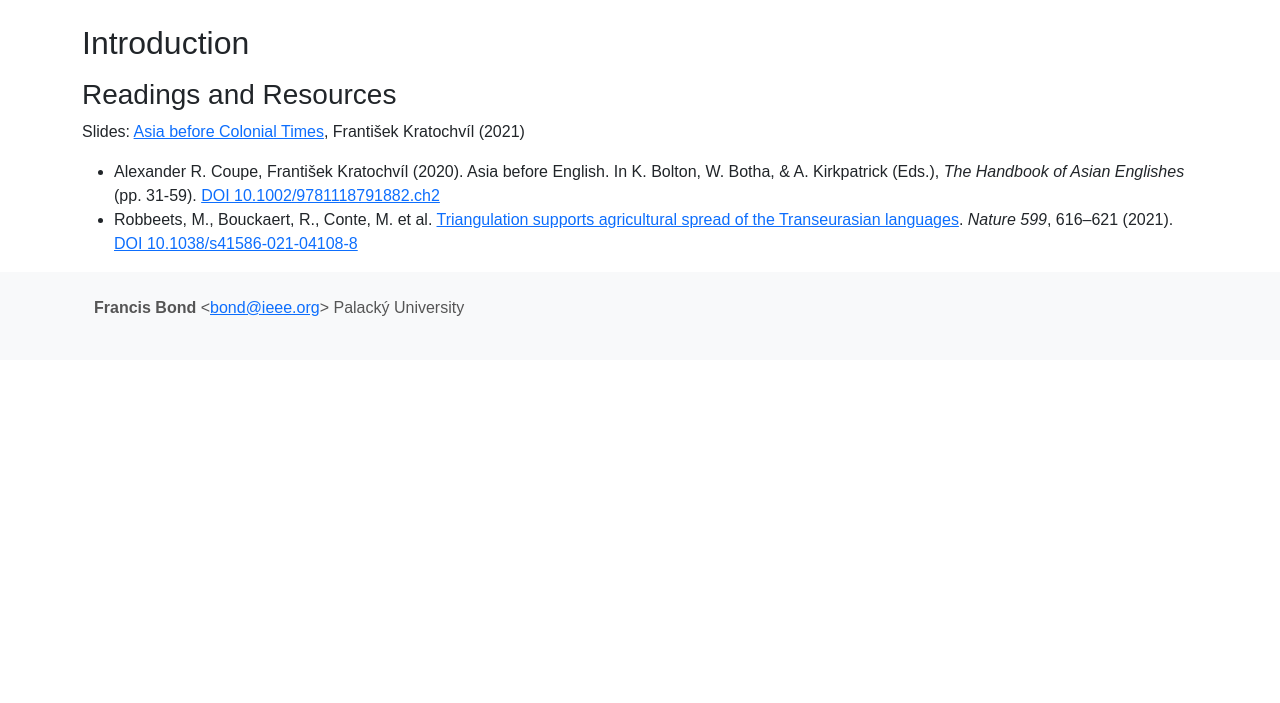
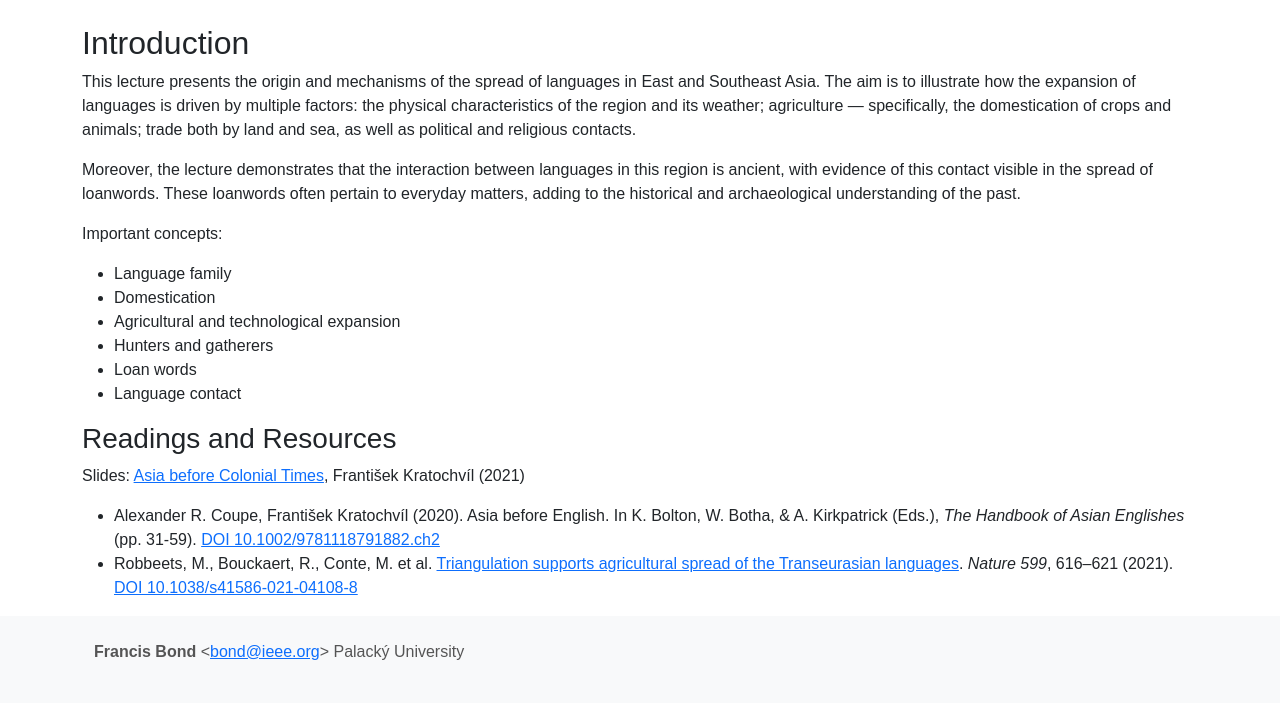
Before and after one commit to bond-lab/Linguistics-of-Asian-Languages, a Flask app: page /week/intro/ in a window 1280 px wide; the page is wider, and only the part inside the window is pictured. Shown: the part 56-759 px from the top of that part. Run offline with Flask 3, Linux system fonts and the light colour scheme.

Commit message:
added blurb to the into

```diff
--- a/web/templates/weeks/intro.html
+++ b/web/templates/weeks/intro.html
@@ -1,10 +1,32 @@
 {% extends 'base.html' %}
 
 {% block content %}
-<h2>Introduction</h2>
-<p>
+  <h2>Introduction</h2>
 
+<p>This lecture presents the origin and mechanisms of the spread of
+languages in East and Southeast Asia. The aim is to illustrate how the
+expansion of languages is driven by multiple factors: the physical
+characteristics of the region and its weather;
+agriculture — specifically, the domestication of crops and animals;
+trade both by land and sea, as well as political and religious
+contacts.
 
+<p>Moreover, the lecture demonstrates that the interaction between
+languages in this region is ancient, with evidence of this contact
+visible in the spread of loanwords. These loanwords often pertain to
+everyday matters, adding to the historical and archaeological
+understanding of the past.
+
+<p>Important concepts:
+
+  <ul>
+    <li>Language family</li>
+    <li>Domestication</li>
+    <li>Agricultural and technological expansion</li>
+    <li>Hunters and gatherers</li>
+    <li>Loan words</li>
+    <li>Language contact</li>
+  </ul>
 
 
 <h3>Readings and Resources</h3>
```
Also changed, not shown: docs/week/intro/index.html (+26 -2 lines).
